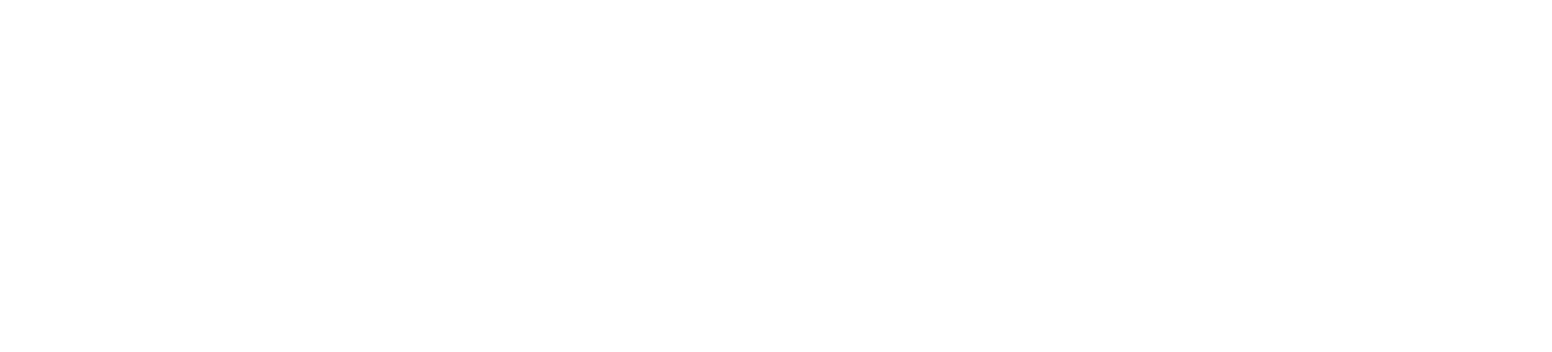
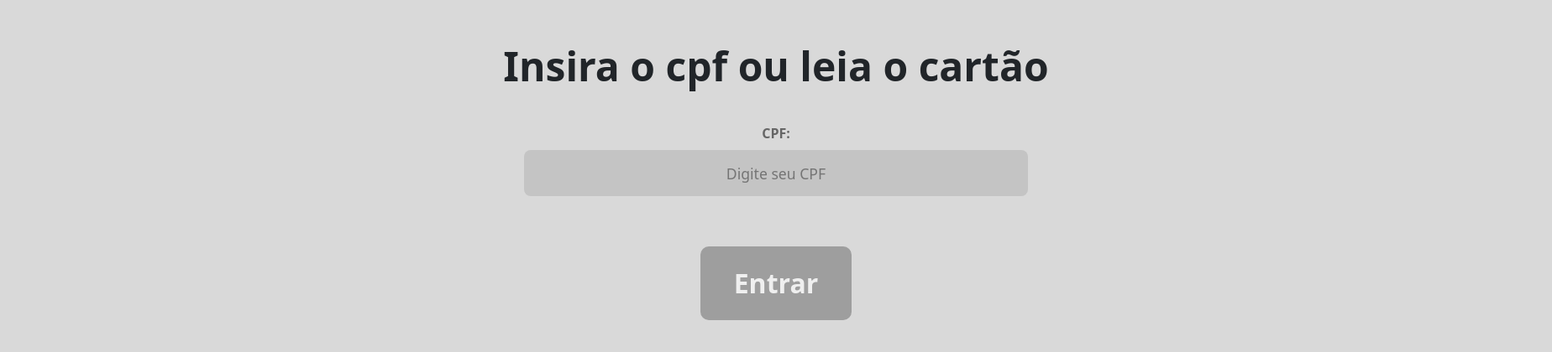
Before and after one commit to Fernandoenq/controla-pontos-Lollapalooza-2025-Bradesco, a React (Vite) app: page /cpfinputscreen in a window 1280 px wide. Before the commit this address had no page. Shown: the part 1264-1684 px from the top of the page at 84% size, 1848 px wide, since content can reach past the window. Before the commit the page ends 800 px from the top, so only its background shows below. Built offline with nearby package versions, Linux system fonts and the light colour scheme.

Commit message:
arrumado o redrect screen, nfc screen e adicionado página do cpf para manutenção

```diff
--- /dev/null
+++ b/src/hooks/useGetBalanceByCpf.ts
@@ -0,0 +1,35 @@
+import { useState } from "react";
+
+const useGetBalanceByCpf = () => {
+  const [loading, setLoading] = useState<boolean>(false);
+  const [error, setError] = useState<string | null>(null);
+  const [data, setData] = useState<any>(null);
+
+  const fetchBalance = async (cpf: string) => {
+    setLoading(true);
+    setError(null);
+    setData(null);
+
+    try {
+      const response = await fetch("http://18.231.158.211:3335/Dashboard/GetBalanceByCpf", {
+        method: "GET",
+        headers: {
+          "Content-Type": "application/json",
+          "Cpf": cpf,
+        },
+      });
+
+      const result = await response.json();
+      setData(result);
+      return result;
+    } catch (error) {
+      setError("Erro ao consultar CPF");
+    } finally {
+      setLoading(false);
+    }
+  };
+
+  return { fetchBalance, data, loading, error };
+};
+
+export default useGetBalanceByCpf;
--- /dev/null
+++ b/src/pages/CpfInputScreen.tsx
@@ -0,0 +1,66 @@
+import React, { useState, useEffect } from "react";
+import { useNavigate } from "react-router-dom";
+import Popup from "../components/Popup";
+import { validateCpf } from "../utils/cpfUtils";
+import useGetBalanceByCpf from "../hooks/useGetBalanceByCpf.ts";
+import "../styles/CpfInputScreen.css";
+
+const CpfInputScreen: React.FC = () => {
+  const [cpf, setCpf] = useState("");
+  const [popupMessage, setPopupMessage] = useState<string>("");
+  const [showPopup, setShowPopup] = useState<boolean>(false);
+  const navigate = useNavigate();
+  const { fetchBalance, loading } = useGetBalanceByCpf();
+
+  useEffect(() => {
+    if (showPopup) {
+      const timer = setTimeout(() => setShowPopup(false), 3000);
+      return () => clearTimeout(timer);
+    }
+  }, [showPopup]);
+
+  const handleInputChange = (event: React.ChangeEvent<HTMLInputElement>) => {
+    setCpf(event.target.value);
+  };
+
+  const handleEnter = async () => {
+    console.log("Clicou");
+
+    const data = await fetchBalance(cpf);
+
+    if (data?.Name === null && data?.Balances?.length === 0) {
+      setPopupMessage("CPF não cadastrado");
+      setShowPopup(true);
+    } else {
+      navigate("/nextpage", { state: data });
+    }
+  };
+
+  return (
+    <div className="cpf-container">
+      <Popup show={showPopup} message={popupMessage} />
+
+      <h1 className="cpf-title">Insira o cpf ou leia o cartão</h1>
+
+      <div className="input-container">
+        <label htmlFor="cpf" className="input-label">CPF:</label>
+        <input
+          type="text"
+          id="cpf"
+          className="cpf-input"
+          placeholder="Digite seu CPF"
+          value={cpf}
+          onChange={handleInputChange}
+        />
+      </div>
+
+      <button className="cpf-button" onClick={handleEnter} disabled={!validateCpf(cpf) || loading}>
+        {loading ? "Carregando..." : "Entrar"}
+      </button>
+
+      <p className="footer-text">HOLDING CLUBE</p>
+    </div>
+  );
+};
+
+export default CpfInputScreen;
--- a/src/pages/FinalScreen.tsx
+++ b/src/pages/FinalScreen.tsx
@@ -44,8 +44,7 @@ const FinalScreen: React.FC = () => {
       <Popup show={showPopup} message={popupMessage} />
 
       <h1 className="title">Confirmação de pontos</h1>
-      <h2 className="subtitle">MATEUS</h2>
-      <p className="description">Você vai ganhar 10 pontos para participar do bar</p>
+      <p className="description">Você vai gastar 10 pontos para participar do bar</p>
 
       <div className="saldo-container">
         {balanceLoading ? (
@@ -60,7 +59,7 @@ const FinalScreen: React.FC = () => {
       <p className="description">Caso queira ver toda a sua carteira de pontos, leia o QRCode abaixo</p>
 
       <div className="qrcode">
-        <QRCodeSVG value={randomQRCodeURL} size={150} />
+        <QRCodeSVG value={randomQRCodeURL} size={500} />
       </div>
 
       <button className="confirm-button" onClick={handleConfirm} disabled={spendLoading}>Confirmar pontuação?</button>
--- a/src/pages/NfcScreen.tsx
+++ b/src/pages/NfcScreen.tsx
@@ -1,40 +1,27 @@
-import React, { useEffect, useState } from "react";
-import { useLocation, useNavigate } from "react-router-dom";
-import useRfidApi from "../hooks/useRfidApi"; // 🔹 Importando o hook
+import React, { useEffect } from "react";
+import { useNavigate } from "react-router-dom";
+import useRfidApi from "../hooks/useRfidApi";
 import "../styles/NfcScreen.css";
 import nfcImage from "../assets/nfclogo.png";
 
 const NfcScreen: React.FC = () => {
-  const location = useLocation();
   const navigate = useNavigate();
-  const { rfidValue, clearRetryInterval, resetRfidApi } = useRfidApi(); // 🔹 Usando o hook
-
-  const [tipoCadastro, setTipoCadastro] = useState<string>(
-    localStorage.getItem("tipoCadastro") || location.state?.tipoCadastro || "desconhecido"
-  );
+  const { rfidValue, clearRetryInterval, resetRfidApi } = useRfidApi();
 
   useEffect(() => {
     console.log("Limpando cache do NFC...");
     localStorage.removeItem("rfidValue");
-  }, [location.pathname]);
-
-  useEffect(() => {
-    if (location.state?.tipoCadastro) {
-      console.log("Atualizando tipoCadastro:", location.state.tipoCadastro);
-      setTipoCadastro(location.state.tipoCadastro);
-      localStorage.setItem("tipoCadastro", location.state.tipoCadastro);
-    }
-  }, [location.state]);
+  }, []);
 
   const handleAction = (destino?: string) => {
     console.log("Ação acionada, parando consultas e resetando estado.");
-    clearRetryInterval(); // Para qualquer reconsulta
-    resetRfidApi(); // Reseta os estados do RFID (para ignorar a primeira chamada depois)
+    clearRetryInterval();
+    resetRfidApi();
 
     if (destino) {
-      navigate(destino, { state: { tipoCadastro, rfid: rfidValue } });
+      navigate(destino);
     } else {
-      navigate(-1); // Voltar para a página anterior
+      navigate(-1);
     }
   };
 
@@ -50,17 +37,11 @@ const NfcScreen: React.FC = () => {
         Voltar
       </button>
 
-      <button className="nfc-button" onClick={() => handleAction(getDestino())} disabled={!isUUIDValid}>
+      <button className="nfc-button" onClick={() => handleAction("/finalscreen")} disabled={!isUUIDValid}>
         Confirmar
       </button>
     </div>
   );
-
-  function getDestino() {
-    if (tipoCadastro === "bar") return "/finalscreen";
-    if (tipoCadastro === "manutencao") return "/manutencao";
-    return "/";
-  }
 };
 
 export default NfcScreen;
--- a/src/pages/RedirectScreen.tsx
+++ b/src/pages/RedirectScreen.tsx
@@ -6,7 +6,11 @@ const RedirectScreen: React.FC = () => {
   const navigate = useNavigate();
 
   const handleRedirect = (type: string) => {
-    navigate("/nfcscreen", { state: { tipoCadastro: type } });
+    if (type === "bar") {
+      navigate("/nfcscreen");
+    } else if (type === "manutencao") {
+      navigate("/cpfinputscreen");
+    }
   };
 
   return (
@@ -18,13 +22,8 @@ const RedirectScreen: React.FC = () => {
       <button className="redirect-button" onClick={() => handleRedirect("manutencao")}>
         Manutenção de pontos
       </button>
-
     </div>
   );
 };
 
 export default RedirectScreen;
-
-//<button className="redirect-button" onClick={() => handleRedirect("login")}>
-//Login
-//</button>
--- a/src/routes/Route.tsx
+++ b/src/routes/Route.tsx
@@ -3,6 +3,7 @@ import LoginScreen from '../pages/LoginScreen';
 import RedirectScreen from '../pages/RedirectScreen';
 import NfcScreen from '../pages/NfcScreen';
 import FinalScreen from '../pages/FinalScreen';
+import CpfInputScreen from '../pages/CpfInputScreen';
 
 <Route path="/nfcscreen" element={<NfcScreen />} />
 
@@ -14,6 +15,7 @@ const App: React.FC = () => {
       <Route path="/redirectscreen" element={<RedirectScreen />} />
       <Route path="/nfcscreen" element={<NfcScreen />} />
       <Route path="/finalscreen" element={<FinalScreen />} />
+      <Route path="/cpfinputscreen" element={<CpfInputScreen />} />
       </Routes>
     </Router>
   );
--- /dev/null
+++ b/src/styles/CpfInputScreen.css
@@ -0,0 +1,68 @@
+.cpf-container {
+    display: flex;
+    flex-direction: column;
+    align-items: center;
+    justify-content: center;
+    height: 2960px;
+    width: 1848px;
+    background-color: #d9d9d9;
+    text-align: center;
+  }
+
+  .cpf-title {
+    font-size: 48px;
+    font-weight: bold;
+    margin-bottom: 40px;
+  }
+
+  .input-container {
+    display: flex;
+    flex-direction: column;
+    align-items: center;
+    width: 50%;
+    max-width: 600px;
+    margin-bottom: 40px;
+  }
+
+  .input-label {
+    font-size: 32px;
+    font-weight: bold;
+    margin-bottom: 10px;
+  }
+
+  .cpf-input {
+    width: 100%;
+    padding: 20px;
+    border: 1px solid #ccc;
+    border-radius: 10px;
+    font-size: 32px;
+    background-color: white;
+    text-align: center;
+  }
+
+  .cpf-button {
+    background-color: black;
+    color: white;
+    padding: 20px 40px;
+    font-size: 32px;
+    border: none;
+    border-radius: 10px;
+    cursor: pointer;
+    margin-top: 20px;
+  }
+
+  .cpf-button:hover {
+    background-color: #333;
+  }
+
+  .cpf-button:disabled {
+    background-color: #777;
+    cursor: not-allowed;
+    opacity: 0.6;
+  }
+
+  .footer-text {
+    margin-top: 40px;
+    font-size: 24px;
+    color: black;
+  }
--- /dev/null
+++ b/src/utils/cpfUtils.ts
@@ -0,0 +1,17 @@
+export const validateCpf = (cpf: string): boolean => {
+    cpf = cpf.replace(/\D/g, ""); // Remove caracteres não numéricos
+
+    if (cpf.length !== 11 || /^(\d)\1{10}$/.test(cpf)) return false; // CPF inválido
+
+    let sum = 0, rest;
+    for (let i = 1; i <= 9; i++) sum += parseInt(cpf[i - 1]) * (11 - i);
+    rest = (sum * 10) % 11;
+    if (rest === 10 || rest === 11) rest = 0;
+    if (rest !== parseInt(cpf[9])) return false;
+
+    sum = 0;
+    for (let i = 1; i <= 10; i++) sum += parseInt(cpf[i - 1]) * (12 - i);
+    rest = (sum * 10) % 11;
+    if (rest === 10 || rest === 11) rest = 0;
+    return rest === parseInt(cpf[10]);
+  };
```
Also changed, not shown: src/pages/manutence.tsx (deleted, +0 -34 lines), src/pages/ManutencaoScreen.tsx (added).
